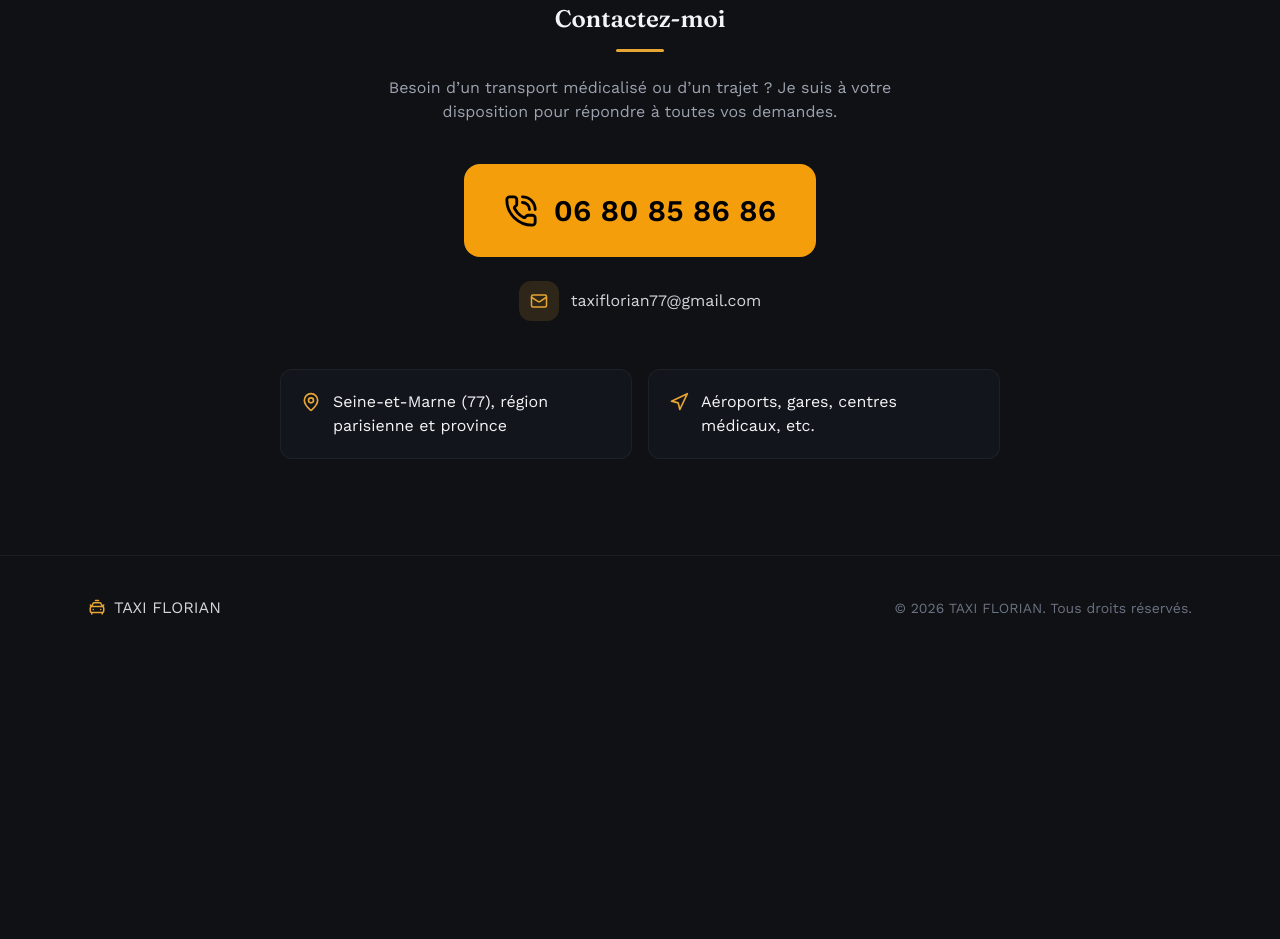
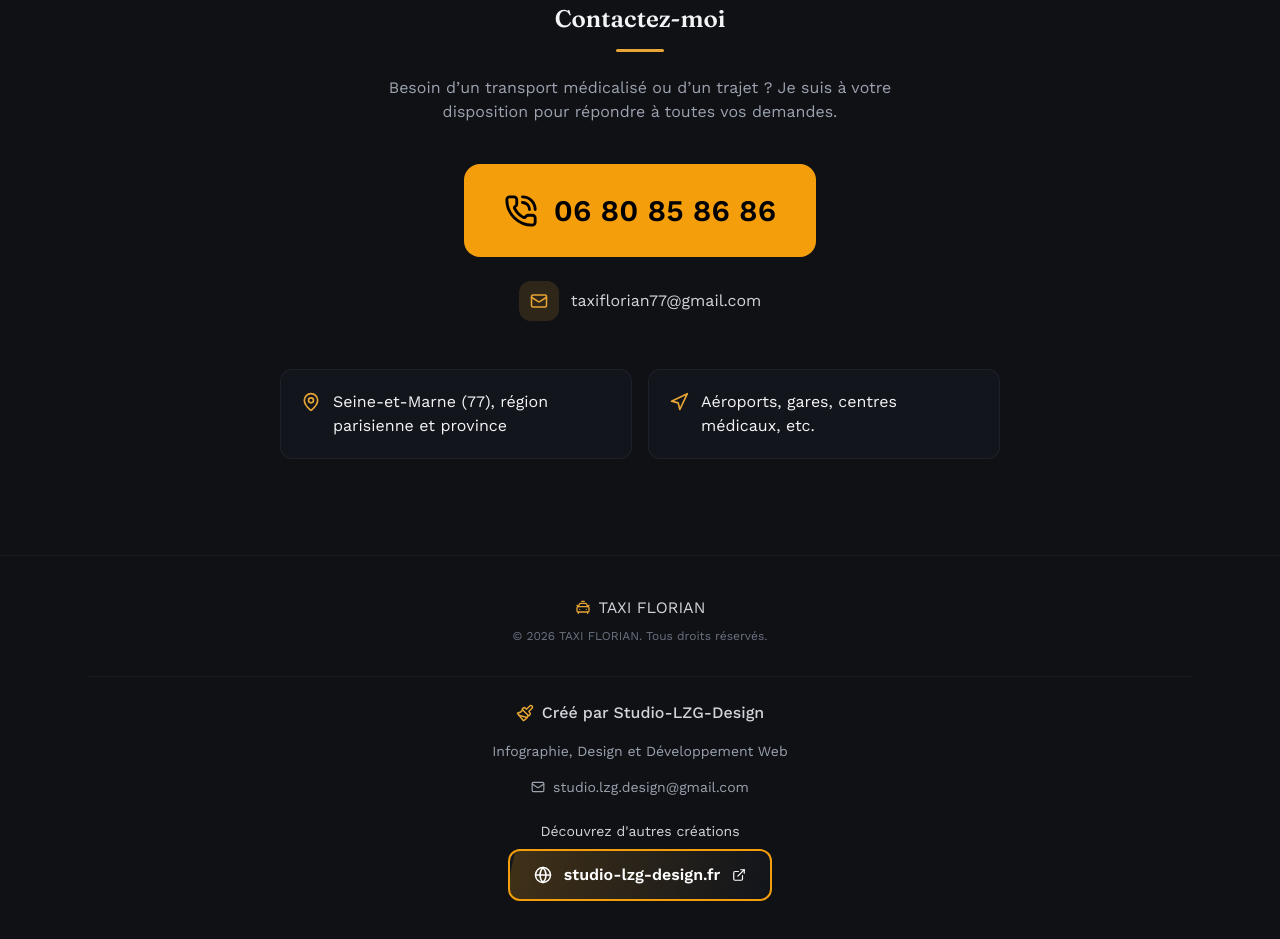
Before and after one commit to HacKyNox/TAXI-FLORIAN_Website, a plain HTML site: page index.html in a window 1280 px wide. Shown: the part 2835-3774 px from the top of the page. Before the commit the page ends 3495 px from the top, so only its background shows below. Drawn offline with nearby package versions, Linux system fonts and the light colour scheme.

Commit message:
modification du footer avec copyright et credits

```diff
--- a/index.html
+++ b/index.html
@@ -284,15 +284,48 @@
   </section>
 
   <!-- Footer -->
-  <footer class="w-full py-10 border-t border-white/5">
-   <div class="max-w-6xl mx-auto px-6 flex flex-col sm:flex-row items-center justify-between gap-3">
-    <div class="flex items-center gap-2">
-      <i data-lucide="car-taxi-front" style="width:18px;height:18px;color:#e6a534;"></i>
-      <span class="text-gray-300">TAXI FLORIAN</span>
+<footer class="w-full py-10 border-t border-white/5">
+  <div class="max-w-6xl mx-auto px-6 text-center">
+    <!-- Copyright TAXI FLORIAN -->
+    <div class="flex flex-col items-center gap-2">
+      <div class="flex items-center gap-2">
+        <i data-lucide="car-taxi-front" style="width:16px;height:16px;color:#e6a534;"></i>
+        <span class="text-gray-300">TAXI FLORIAN</span>
+      </div>
+      <span class="text-gray-500 text-xs">© 2026 TAXI FLORIAN. Tous droits réservés.</span>
     </div>
-    <span class="text-gray-500 text-sm">© 2026 TAXI FLORIAN. Tous droits réservés.</span>
-   </div>
-  </footer>
+
+    <div class="max-w-6xl mx-auto px-6 border-t border-white/5 mt-8"></div>
+
+    <!-- Créé par STUDIO.LZG.DESIGN -->
+    <div class="mt-6 flex flex-col items-center gap-4">
+      <div class="flex items-center gap-2">
+        <i data-lucide="paintbrush" style="width:18px;height:18px;color:#e6a534;"></i>
+        <span class="text-gray-300 font-medium">Créé par Studio-LZG-Design</span>
+      </div>
+      <p class="text-gray-400 text-sm">Infographie, Design et Développement Web</p>
+
+      <!-- Email avec icône cliquable -->
+      <a href="mailto:studio.lzg.design@gmail.com" class="text-gray-400 text-sm hover:text-white transition-colors inline-flex items-center gap-2">
+        <i data-lucide="mail" style="width:14px;height:14px;"></i>
+        studio.lzg.design@gmail.com
+      </a>
+    </div>
+
+    <!-- Promotion -->
+    <div class="mt-6 flex flex-col items-center gap-2">
+      <div class="flex items-center gap-2">
+        <span class="text-gray-300 text-sm">Découvrez d'autres créations</span>
+      </div>
+      <a href="https://www.studio-lzg-design.fr" target="_blank" rel="noopener noreferrer" class="inline-flex items-center gap-3 px-6 py-3 rounded-xl font-semibold bg-[#12151b] border-2 border-amber-500 text-white relative overflow-hidden group transition-all duration-300">
+        <span class="absolute inset-0 w-full h-full bg-gradient-to-r from-amber-500/20 to-transparent transform -skew-x-12 group-hover:skew-x-0 transition-transform duration-500"></span>
+        <i data-lucide="globe" style="width:18px;height:18px;" class="relative z-10"></i>
+        <span class="relative z-10">studio-lzg-design.fr</span>
+        <i data-lucide="external-link" style="width:14px;height:14px;" class="relative z-10"></i>
+      </a>
+    </div>
+  </div>
+</footer>
   <script>
     lucide.createIcons();
   </script>
--- a/robots.txt
+++ /dev/null
@@ -1,3 +0,0 @@
-User-agent: *
-Allow: /
-Sitemap: https://ton-site.com/sitemap.xml
```
Also changed, not shown: sitemap.xml (deleted, +0 -11 lines).
